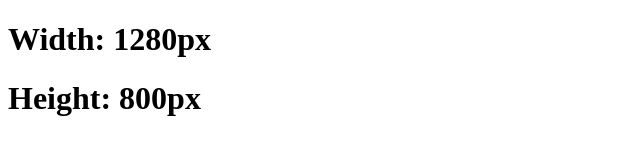
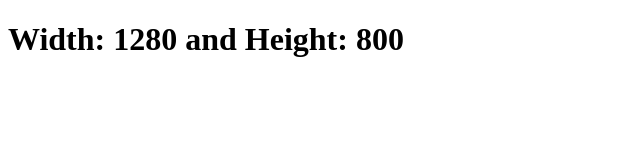
Before and after one commit to acciojob/screen-size-mannmanjeet988, a website: page main.html in a window 1280 px wide. Shown: the whole page, without its empty margins (0-640 px from the left). Drawn offline with Linux system fonts and the light colour scheme.

Commit message:
created a submission

```diff
--- a/main.html
+++ b/main.html
@@ -9,9 +9,9 @@
 
 <body>
 	<div id="sizeInfo">
-<!-- 		<h1></h1> -->
-		<h1>Width: </h1>
-		<h1>Height: </h1>
+		<h1></h1>
+<!-- 		<h1>Width: </h1>
+		<h1>Height: </h1> -->
 	</div>
 	<!-- the entire body must be written by student -->
     <script type="text/javascript" src="./script.js">
--- a/script.js
+++ b/script.js
@@ -1,16 +1,16 @@
 //your JS code here. If required.
-const sizeInfo = document.querySelector('#sizeInfo');
-const width = sizeInfo.querySelector('h1:first-child');
-const height = sizeInfo.querySelector('h1:last-child');
+// const sizeInfo = document.querySelector('#sizeInfo');
+// const width = sizeInfo.querySelector('h1:first-child');
+// const height = sizeInfo.querySelector('h1:last-child');
 var onresize = function() {
    //your code here
    //this is just an example
- //   width = window.innerWidth;
- //   height = window.innerHeight;
-	// const divElement= document.querySelector("h1");
-	// divElement.innerHTML=`Width: ${width} and Height: ${height}`;
-	width.innerText = `Width: ${window.innerWidth}px`;
-height.innerText = `Height: ${window.innerHeight}px`;
+   width = window.innerWidth;
+   height = window.innerHeight;
+	const divElement= document.querySelector("h1");
+	divElement.innerHTML=`Width: ${width} and Height: ${height}`;
+// 	width.innerText = `Width: ${window.innerWidth}px`;
+// height.innerText = `Height: ${window.innerHeight}px`;
 }
 
 window.addEventListener("resize", onresize);
```
